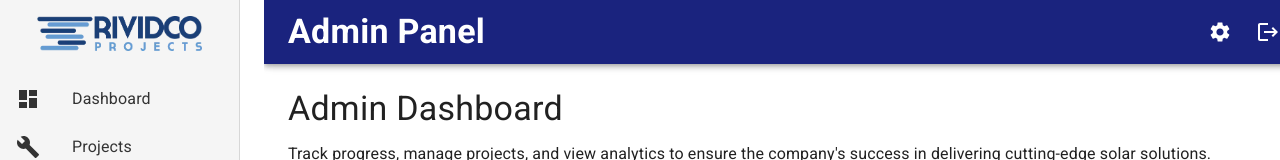
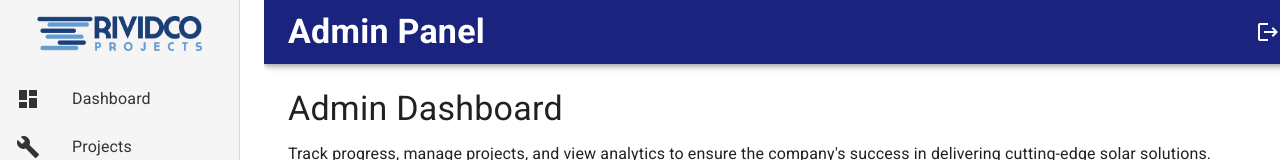
Before and after one commit to Tharusha-2000/RividcoAdminFrontend, a React (Vite) app: page /dashboard in a window 1280 px wide. Shown: the top 160 px of the page. Built offline with nearby package versions, Linux system fonts and the light colour scheme; no server answers.

Commit message:
minor changers

```diff
--- a/src/components/Header.jsx
+++ b/src/components/Header.jsx
@@ -42,13 +42,6 @@ const Header = () => {
           </Typography>
         </Box>
 
-
-
-        {/* Settings */}
-        <IconButton size="large" aria-label="settings" color="inherit">
-          <SettingsIcon />
-        </IconButton>
-
         {/* Logout */}
         <IconButton
           size="large"
```
